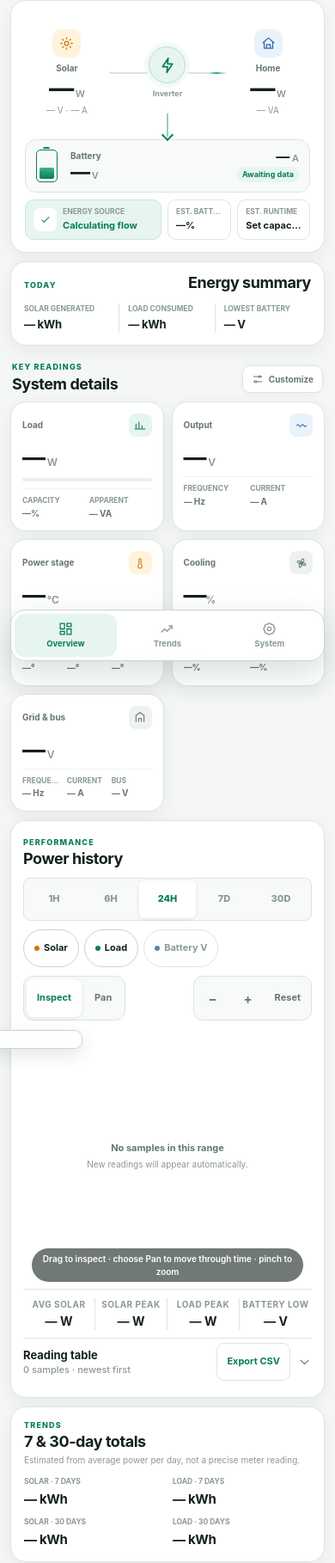
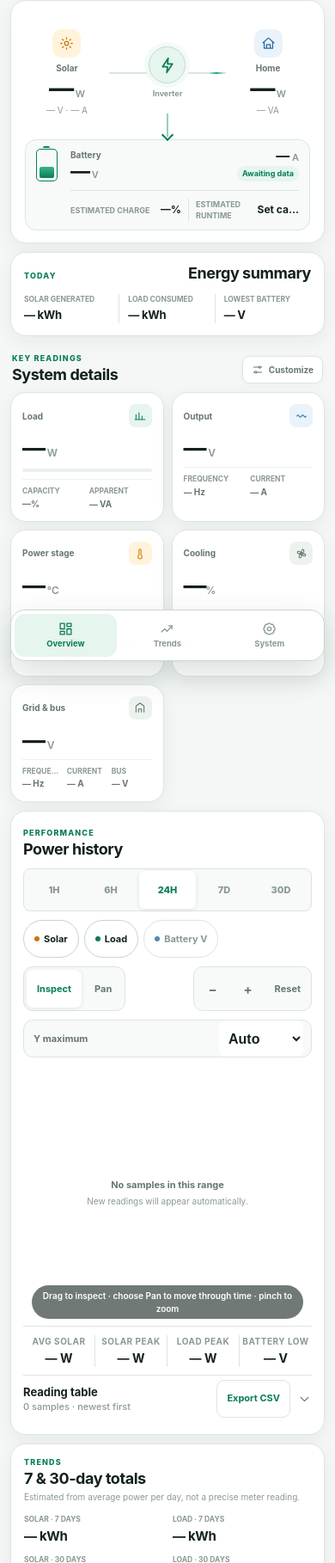
Before and after one commit to AbdelRahmanBouri/sumry-hgx-solar-monitor, a Flask app: page / in a window 390 px wide. Shown: the part 66-1884 px from the top of the page at 86% size. Run offline with Flask 3, Linux system fonts and the light colour scheme; data that the repository does not hold is empty.

Commit message:
Refine mobile battery chart and polling controls

```diff
--- a/solar_monitor/static/app.js
+++ b/solar_monitor/static/app.js
@@ -22,6 +22,7 @@ const chartInspectButton = document.querySelector('#chart-inspect');
 const chartPanButton = document.querySelector('#chart-pan');
 const chartTableBody = document.querySelector('#chart-table-body');
 const chartWindowLabel = document.querySelector('#chart-window-label');
+const chartYScale = document.querySelector('#chart-y-scale');
 const allData = document.querySelector('#all-data');
 const allDataBody = document.querySelector('#all-data-body');
 const faultHistoryDetails = document.querySelector('#fault-history');
@@ -253,8 +254,6 @@ function formatRuntime(hours) {
 }
 
 function updateEnergyInsights(sample) {
-  const pv = number(sample.pv_watts);
-  const load = number(sample.ac_load_watts);
   const current = number(sample.battery_current);
   const voltage = number(sample.battery_voltage);
   const soc = batteryStateOfCharge(voltage);
@@ -269,13 +268,6 @@ function updateEnergyInsights(sample) {
   }
   document.querySelector('#battery-runtime').textContent = runtime;
 
-  let balance = 'Calculating flow';
-  if (current !== null && current > .05) balance = 'Solar charging battery';
-  else if (current !== null && current < -.05 && pv !== null && pv > 50) balance = 'Solar + battery supplying home';
-  else if (current !== null && current < -.05) balance = 'Battery supplying home';
-  else if (pv !== null && load !== null && pv >= load) balance = 'Solar supplying home';
-  else if (pv !== null && load !== null) balance = 'Inverter balancing demand';
-  document.querySelector('#energy-balance').textContent = balance;
 }
 
 const CONFIG_LABELS = {
@@ -613,7 +605,8 @@ function drawChart() {
   octx.clearRect(0, 0, overlayCanvas.width, overlayCanvas.height);
 
   const showBattery = seriesVisible.battery && batteryValues.length > 1;
-  const padding = {left: 34, right: showBattery ? 32 : 7, top: 9, bottom: 23};
+  const compact = width < 500;
+  const padding = {left: compact ? 42 : 38, right: showBattery ? (compact ? 40 : 36) : 9, top: 12, bottom: compact ? 28 : 24};
   const plotWidth = width - padding.left - padding.right;
   const plotHeight = height - padding.top - padding.bottom;
   const visibleValues = [
@@ -631,7 +624,7 @@ function drawChart() {
     ? time.toLocaleDateString([], {month: 'short', day: 'numeric'})
     : time.toLocaleTimeString([], {hour: 'numeric', minute: '2-digit'});
 
-  ctx.font = '9px Inter, system-ui';
+  ctx.font = `${compact ? 11 : 10}px Inter, system-ui`;
   ctx.textBaseline = 'middle';
   for (let index = 0; index <= 4; index += 1) {
     const y = padding.top + plotHeight * index / 4;
@@ -730,6 +723,7 @@ function drawChart() {
 function resetZoom() {
   viewWindow = null;
   yViewWindow = null;
+  chartYScale.value = 'auto';
   updateZoomResetVisibility();
   drawChart();
 }
@@ -737,6 +731,7 @@ function resetZoom() {
 function setupChartInteractions() {
   const tooltip = document.createElement('div');
   tooltip.className = 'chart-tooltip';
+  tooltip.hidden = true;
   chartWrap.appendChild(tooltip);
 
   function nearestIndex(clientX) {
@@ -1038,6 +1033,13 @@ chartPanButton.addEventListener('click', () => setChartMode('pan'));
 document.querySelector('#chart-zoom-in').addEventListener('click', () => zoomChart(.6));
 document.querySelector('#chart-zoom-out').addEventListener('click', () => zoomChart(1.6));
 document.querySelector('#chart-reset').addEventListener('click', resetZoom);
+chartYScale.addEventListener('change', () => {
+  yViewWindow = chartYScale.value === 'auto'
+    ? null
+    : {min: 0, max: Number(chartYScale.value)};
+  updateZoomResetVisibility();
+  drawChart();
+});
 document.querySelector('#chart-export').addEventListener('click', event => {
   event.preventDefault();
   event.stopPropagation();
--- a/solar_monitor/static/style.css
+++ b/solar_monitor/static/style.css
@@ -158,6 +158,11 @@ h1, h2 { margin: 0; color: var(--ink); font-size: 18px; line-height: 1.15; lette
   border-radius: 13px;
   background: var(--surface-subtle);
 }
+.battery-estimates { grid-column: 2 / -1; display: grid; grid-template-columns: 1fr 1fr; gap: 8px; padding-top: 9px; border-top: 1px solid var(--border); }
+.battery-estimates > span { min-width: 0; display: flex; align-items: center; justify-content: space-between; gap: 8px; }
+.battery-estimates > span + span { padding-left: 8px; border-left: 1px solid var(--border); }
+.battery-estimates small { color: var(--quiet); font-size: 9px; font-weight: 700; text-transform: uppercase; }
+.battery-estimates strong { overflow: hidden; font-size: 12px; text-align: right; text-overflow: ellipsis; white-space: nowrap; }
 .battery-icon { width: 25px; height: 38px; display: flex; align-items: end; padding: 3px; border: 1.5px solid var(--green); border-radius: 5px; position: relative; }
 .battery-icon::before { content: ""; position: absolute; top: -4px; left: 7px; width: 8px; height: 2px; border-radius: 2px 2px 0 0; background: var(--green); }
 .battery-icon i { width: 100%; height: 45%; border-radius: 2px; background: linear-gradient(#39b786, var(--green)); transition: height .35s ease; }
@@ -237,6 +242,9 @@ h1, h2 { margin: 0; color: var(--ink); font-size: 18px; line-height: 1.15; lette
 .chart-mode button.active { background: white; color: var(--green); box-shadow: 0 1px 5px rgba(25,56,44,.1); }
 .chart-zoom button { min-width: 38px; padding-inline: 9px; font-size: 15px; }
 .chart-zoom #chart-reset { font-size: 11px; }
+.y-scale-control { min-height: 44px; display: flex; align-items: center; gap: 7px; padding: 0 9px 0 11px; border: 1px solid var(--border); border-radius: 11px; background: var(--surface-subtle); color: var(--muted); }
+.y-scale-control span { font-size: 10px; font-weight: 700; white-space: nowrap; }
+.y-scale-control select { min-height: 36px; padding: 0 24px 0 7px; border: 0; border-radius: 8px; outline: 0; background: white; color: var(--ink); font: 12px inherit; font-weight: 700; }
 .chart-wrap { height: 205px; position: relative; margin-top: 2px; -webkit-user-select: none; user-select: none; -webkit-touch-callout: none; }
 #power-chart, #power-chart-overlay { width: 100%; height: 205px; display: block; touch-action: pan-y; -webkit-touch-callout: none; user-select: none; }
 #power-chart-overlay { position: absolute; inset: 0; pointer-events: none; }
@@ -449,9 +457,13 @@ code { display: block; overflow: hidden; color: var(--quiet); font: 9px ui-monos
   .range-control button { min-width: 0; height: 44px; padding: 0; font-size: 11px; }
   .legend { justify-content: flex-start; gap: 6px; }
   .legend-toggle, .zoom-reset { min-height: 44px; padding: 0 12px; font-size: 11px; }
+  .chart-controls { flex-wrap: wrap; }
   .chart-controls button { min-height: 44px; }
+  .y-scale-control { flex: 1 1 100%; justify-content: space-between; }
+  .y-scale-control span { font-size: 11px; }
+  .y-scale-control select { min-height: 42px; font-size: 16px; }
   .chart-wrap, #power-chart, #power-chart-overlay { height: 310px; }
-  .chart-tooltip { min-width: 138px; padding: 10px 11px; font-size: 12px; }
+  .chart-tooltip { min-width: 190px; left: 50% !important; padding: 10px 11px; font-size: 12px; }
   .chart-tooltip strong { font-size: 12px; }
   .chart-hint { bottom: 8px; width: max-content; max-width: calc(100% - 20px); padding: 5px 10px; font-size: 10px; text-align: center; }
   .trend-stats span { font-size: 10px; }
--- a/solar_monitor/templates/admin.html
+++ b/solar_monitor/templates/admin.html
@@ -2,7 +2,7 @@
 <html lang="en">
 <head>
   <meta charset="utf-8">
-  <meta name="viewport" content="width=device-width,initial-scale=1,viewport-fit=cover">
+  <meta name="viewport" content="width=device-width,initial-scale=1,maximum-scale=1,user-scalable=no,viewport-fit=cover">
   <meta name="theme-color" content="#f7f9f8">
   <title>Admin · Solar Monitor</title>
   <link rel="manifest" href="/static/solar-dashboard.webmanifest">
@@ -108,7 +108,7 @@
 
       <section id="settings" class="view">
         <div class="view-heading"><span class="eyebrow">CONFIGURATION</span><h2>Connection settings</h2></div>
-        <article class="panel"><form id="settings-form" class="settings"><label>Serial port<input name="serial_port" value="auto"></label><label>Baud rate<select name="baudrate"><option>1200</option><option>2400</option><option>4800</option><option selected>9600</option><option>19200</option></select></label><label>Timeout seconds<input name="timeout_seconds" type="number" min="0.1" max="10" step="0.1"></label><label>Polling seconds<input name="poll_seconds" type="number" min="30" max="3600"></label><label>Protocol<input name="protocol" readonly></label><button type="submit">Save settings</button><span id="settings-result"></span></form></article>
+        <article class="panel"><form id="settings-form" class="settings"><label>Serial port<input name="serial_port" value="auto"></label><label>Baud rate<select name="baudrate"><option>1200</option><option>2400</option><option>4800</option><option selected>9600</option><option>19200</option></select></label><label>Polling rate<select name="poll_seconds"><option value="10">Fast · every 10 seconds</option><option value="30">Recommended · every 30 seconds</option><option value="60">Balanced · every minute</option><option value="120">Light · every 2 minutes</option><option value="300">Low activity · every 5 minutes</option><option value="900">Archive · every 15 minutes</option></select></label><label>Serial timeout<input name="timeout_seconds" type="number" min="0.1" max="10" step="0.1"></label><label>Protocol<input name="protocol" readonly></label><button type="submit">Save settings</button><span id="settings-result"></span></form><p class="muted">Polling changes apply immediately. The top refresh button always requests one additional reading on demand.</p></article>
       </section>
 
       <section id="security" class="view">
--- a/solar_monitor/templates/index.html
+++ b/solar_monitor/templates/index.html
@@ -2,7 +2,7 @@
 <html lang="en">
 <head>
   <meta charset="utf-8">
-  <meta name="viewport" content="width=device-width, initial-scale=1, viewport-fit=cover">
+  <meta name="viewport" content="width=device-width, initial-scale=1, maximum-scale=1, user-scalable=no, viewport-fit=cover">
   <meta name="theme-color" content="#f7f9f8">
   <meta name="apple-mobile-web-app-capable" content="yes">
   <meta name="apple-mobile-web-app-status-bar-style" content="default">
@@ -12,7 +12,7 @@
   <link rel="manifest" href="/static/solar-dashboard.webmanifest?v=1">
   <link rel="icon" href="/static/solar-app-icon.svg" type="image/svg+xml">
   <link rel="stylesheet" href="/static/theme.css?v=1">
-  <link rel="stylesheet" href="/static/style.css?v=6">
+  <link rel="stylesheet" href="/static/style.css?v=7">
 </head>
 <body data-dashboard-mode="live">
   <header class="app-bar">
@@ -78,11 +78,10 @@
           <strong><span data-metric="battery_current">—</span><small> A</small></strong>
           <span id="battery-direction">Awaiting data</span>
         </div>
-      </div>
-      <div class="flow-insights">
-        <div class="energy-balance"><span class="balance-icon" id="balance-icon"><svg viewBox="0 0 24 24"><path d="m5 12 4 4L19 6"/></svg></span><span><small>Energy source</small><strong id="energy-balance">Calculating flow</strong></span></div>
-        <div><small>Est. battery</small><strong id="battery-soc">—%</strong></div>
-        <div><small>Est. runtime</small><strong id="battery-runtime">Set capacity</strong></div>
+        <div class="battery-estimates">
+          <span><small>Estimated charge</small><strong id="battery-soc">—%</strong></span>
+          <span><small>Estimated runtime</small><strong id="battery-runtime">Set capacity</strong></span>
+        </div>
       </div>
     </section>
 
@@ -165,6 +164,7 @@
           <button type="button" id="chart-zoom-in" aria-label="Zoom in">+</button>
           <button type="button" id="chart-reset" aria-label="Reset chart view">Reset</button>
         </div>
+        <label class="y-scale-control"><span>Y maximum</span><select id="chart-y-scale" aria-label="Chart Y-axis maximum"><option value="auto">Auto</option><option value="500">500 W</option><option value="1000">1 kW</option><option value="2000">2 kW</option><option value="4000">4 kW</option><option value="6000">6 kW</option></select></label>
       </div>
       <div class="chart-wrap">
         <canvas id="power-chart" aria-label="Solar and load power history"></canvas>
@@ -276,6 +276,6 @@
     <a href="#trends"><svg viewBox="0 0 24 24"><path d="m3 17 5-5 4 4 8-9"/><path d="M15 7h5v5"/></svg><span>Trends</span></a>
     <a href="#system"><svg viewBox="0 0 24 24"><circle cx="12" cy="12" r="3"/><path d="M19.4 15a1.7 1.7 0 0 0 .34 1.88l.06.06-2.83 2.83-.06-.06A1.7 1.7 0 0 0 15 19.4a1.7 1.7 0 0 0-1 1.52V21h-4v-.08A1.7 1.7 0 0 0 9 19.4a1.7 1.7 0 0 0-1.88.34l-.06.06-2.83-2.83.06-.06A1.7 1.7 0 0 0 4.6 15a1.7 1.7 0 0 0-1.52-1H3v-4h.08A1.7 1.7 0 0 0 4.6 9a1.7 1.7 0 0 0-.34-1.88L4.2 7l2.83-2.83.06.06A1.7 1.7 0 0 0 9 4.6a1.7 1.7 0 0 0 1-1.52V3h4v.08A1.7 1.7 0 0 0 15 4.6a1.7 1.7 0 0 0 1.88-.34l.06-.06L19.8 7l-.06.06A1.7 1.7 0 0 0 19.4 9a1.7 1.7 0 0 0 1.52 1H21v4h-.08A1.7 1.7 0 0 0 19.4 15Z"/></svg><span>System</span></a>
   </nav>
-  <script src="/static/app.js?v=6"></script>
+  <script src="/static/app.js?v=7"></script>
 </body>
 </html>
```
Also changed, not shown: solar_monitor/collector.py (+12 -2 lines), solar_monitor/templates/lab.html (+8 -8 lines), solar_monitor/web.py (+10 -3 lines), tests/test_collector.py (+9 -1 lines), tests/test_web.py (+33 -0 lines).
